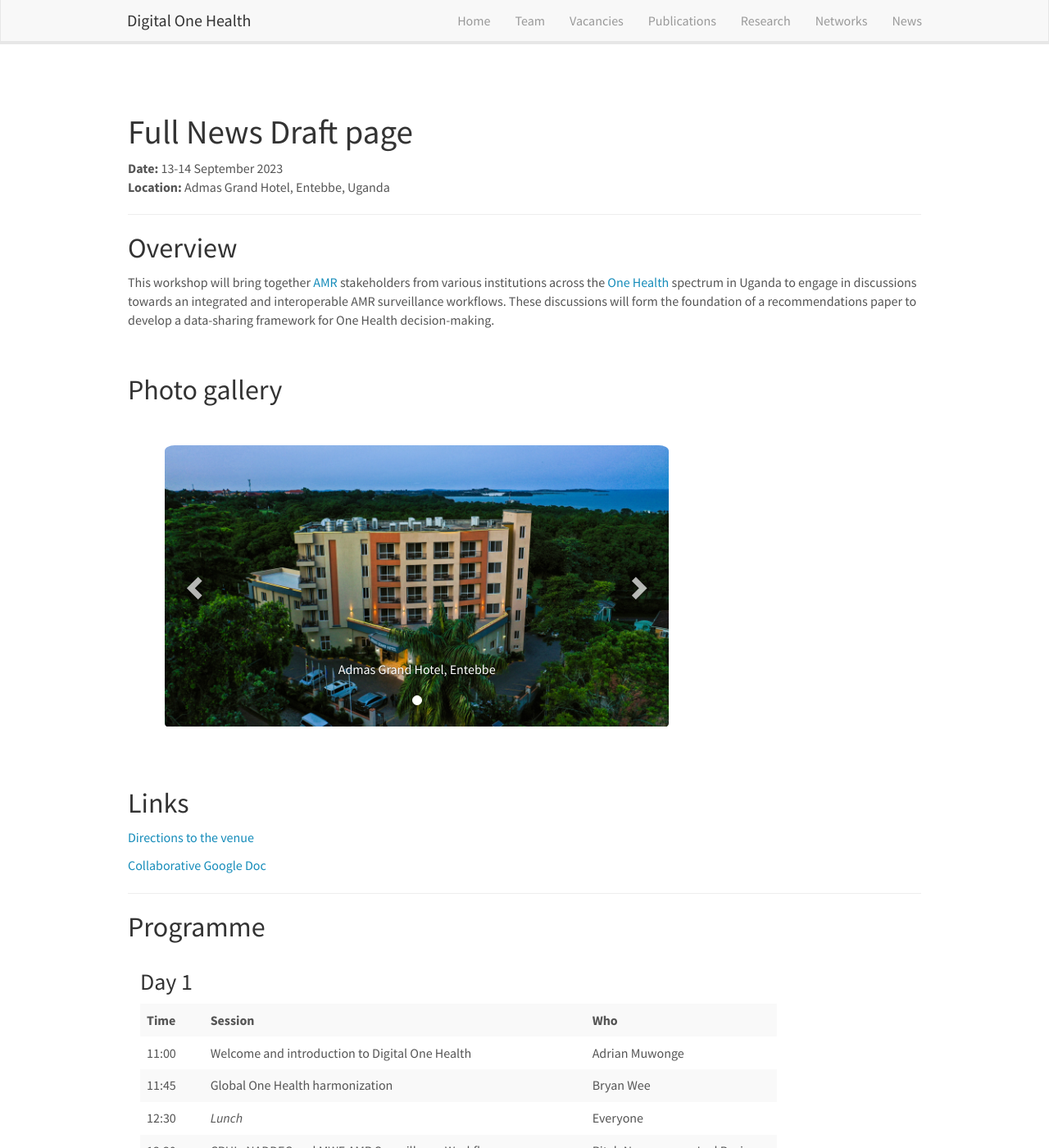
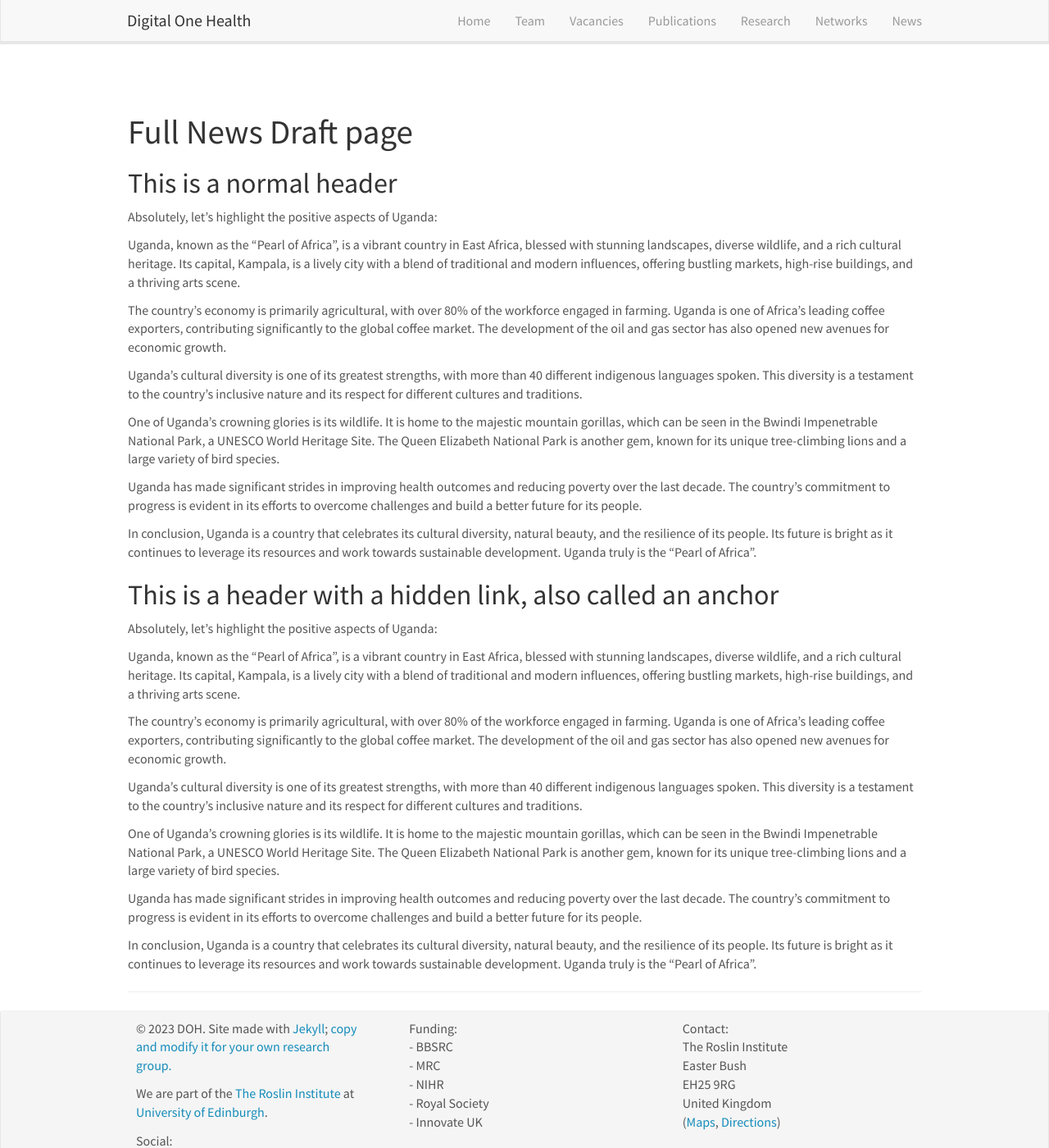
Before and after one commit to Digital-One-Health/digital-one-health.github.io, a Jekyll site: the page built from _pages/fullnews.md, in a window 1280 px wide and 1400 px high. Shown: the whole window at 82% size. Built offline with Jekyll 4.4.1, drawn with Linux system fonts in a browser that asks for light colours; nearby versions of some CDN libraries; comment, search, counter and statistics services are not loaded; some of the changed text lies outside the part shown.

Commit message:
added full news test

```diff
--- a/_data/news.yml
+++ b/_data/news.yml
@@ -2,7 +2,7 @@
 - date: 15 Jan 2023
   headline: "**Testing Internal Link to Long Format News**
 
-  This is a short text that will take you to a lonnger article [here](pages/fullnews.md#link1)"
+  This is a short text that will take you to a lonnger article [here](/fullnews.html#link1)."
 
 
 
--- a/_pages/fullnews.md
+++ b/_pages/fullnews.md
@@ -1,5 +1,5 @@
 ---
-title: "DOH Workshop"
+title: "News"
 layout: textlay
 excerpt: "Digital One Health - University of Edinburgh"
 sitemap: false
@@ -11,183 +11,38 @@ permalink: /fullnews.html
 <br>
 # Full News Draft page
 
-**Date:** 13-14 September 2023
-**Location:** Admas Grand Hotel, Entebbe, Uganda
+## This is a normal header
 
----
+Absolutely, let's highlight the positive aspects of Uganda:
 
-## Overview
+Uganda, known as the "Pearl of Africa", is a vibrant country in East Africa, blessed with stunning landscapes, diverse wildlife, and a rich cultural heritage. Its capital, Kampala, is a lively city with a blend of traditional and modern influences, offering bustling markets, high-rise buildings, and a thriving arts scene.
 
-This workshop will bring together [AMR](https://www.who.int/news-room/fact-sheets/detail/antimicrobial-resistance) stakeholders from various institutions across the [One Health](https://www.who.int/health-topics/one-health) spectrum in Uganda to engage in discussions towards an integrated and interoperable AMR surveillance workflows. These discussions will form the foundation of a recommendations paper to develop a data-sharing framework for One Health decision-making.
+The country's economy is primarily agricultural, with over 80% of the workforce engaged in farming. Uganda is one of Africa's leading coffee exporters, contributing significantly to the global coffee market. The development of the oil and gas sector has also opened new avenues for economic growth.
 
-<br>
+Uganda's cultural diversity is one of its greatest strengths, with more than 40 different indigenous languages spoken. This diversity is a testament to the country's inclusive nature and its respect for different cultures and traditions.
 
-## Photo gallery
+One of Uganda's crowning glories is its wildlife. It is home to the majestic mountain gorillas, which can be seen in the Bwindi Impenetrable National Park, a UNESCO World Heritage Site. The Queen Elizabeth National Park is another gem, known for its unique tree-climbing lions and a large variety of bird species.
 
-<div id="carousel" class="carousel slide col-md-8 fixed-carousel" data-ride="carousel" data-interval="4000" data-pause="hover">
+Uganda has made significant strides in improving health outcomes and reducing poverty over the last decade. The country's commitment to progress is evident in its efforts to overcome challenges and build a better future for its people.
 
-<!-- Menu -->
-<ol class="carousel-indicators">
-    <li data-target="#carousel" data-slide-to="0" class="active"></li>
-</ol>
+In conclusion, Uganda is a country that celebrates its cultural diversity, natural beauty, and the resilience of its people. Its future is bright as it continues to leverage its resources and work towards sustainable development. Uganda truly is the "Pearl of Africa".
 
-<!-- Items -->
-<div class="carousel-inner" markdown="0">
-    <div class="item active">
-        <img src="{{ site.url }}{{ site.baseurl }}/images/slider7001400/AdmasHotelEntebbe.jpeg" alt="Slide 1" />
-        <!-- Caption -->
-        <div class="carousel-caption">
-            <h3></h3>
-            <p>Admas Grand Hotel, Entebbe</p>
-        </div>
-    </div>
-</div>
+## <a name="link1"></a>This is a header with a hidden link, also called an anchor
 
-  <a class="left carousel-control" href="#carousel" role="button" data-slide="prev">
-    <span class="glyphicon glyphicon-chevron-left" aria-hidden="true"></span>
-    <span class="sr-only">Previous</span>
-  </a>
-  <a class="right carousel-control" href="#carousel" role="button" data-slide="next">
-    <span class="glyphicon glyphicon-chevron-right" aria-hidden="true"></span>
-    <span class="sr-only">Next</span>
-  </a>
-</div>
-<div class="clearfix"></div> <!-- This will clear any floats, prevents appearing side by side  -->
-<br>
+Absolutely, let's highlight the positive aspects of Uganda:
 
-## Links
+Uganda, known as the "Pearl of Africa", is a vibrant country in East Africa, blessed with stunning landscapes, diverse wildlife, and a rich cultural heritage. Its capital, Kampala, is a lively city with a blend of traditional and modern influences, offering bustling markets, high-rise buildings, and a thriving arts scene.
 
-[Directions to the venue](https://goo.gl/maps/8FSnLcaNmjTi1jCJA)
+The country's economy is primarily agricultural, with over 80% of the workforce engaged in farming. Uganda is one of Africa's leading coffee exporters, contributing significantly to the global coffee market. The development of the oil and gas sector has also opened new avenues for economic growth.
 
-[Collaborative Google Doc](https://docs.google.com/document/d/1ViO6P-YCjokTZoEsuEQookFBedAwUvraO8WYfKdZamo/edit?usp=sharing)
+Uganda's cultural diversity is one of its greatest strengths, with more than 40 different indigenous languages spoken. This diversity is a testament to the country's inclusive nature and its respect for different cultures and traditions.
 
----
+One of Uganda's crowning glories is its wildlife. It is home to the majestic mountain gorillas, which can be seen in the Bwindi Impenetrable National Park, a UNESCO World Heritage Site. The Queen Elizabeth National Park is another gem, known for its unique tree-climbing lions and a large variety of bird species.
 
-## <a name="link1"></a>Programme
+Uganda has made significant strides in improving health outcomes and reducing poverty over the last decade. The country's commitment to progress is evident in its efforts to overcome challenges and build a better future for its people.
 
-<div class="col-md-10">
-<h3>Day 1</h3>
-<table class="table table-striped">
-    <tr> <td><b>Time</b></td>  <td><b>Session</b></td> <td><b>Who</b></td></tr>
-    <tr> <td>11:00</td>  <td>Welcome and introduction to Digital One Health</td> <td>Adrian Muwonge</td></tr>
-    <tr> <td>11:45</td>  <td>Global One Health harmonization</td> <td>Bryan Wee</td></tr>
-    <tr> <td>12:30</td>  <td><i>Lunch</i></td> <td>Everyone</td></tr>
-    <tr> <td>13:30</td>  <td>CPHL, NADDEC and MWE AMR Surveillance Workflows<br>(5 minutes each, followed by discussions)</td> <td>Ritah Namusoosa, Joel Bazira, Esther Nabatta, Michael Omodo, Judith Namumbya</td></tr>
-    <tr> <td>14:00</td>  <td>Metadata Hackathon</td> <td>Everyone</td></tr>
-    <tr> <td>15:15</td>  <td><i>Afternoon break</i></td> <td>Everyone</td></tr>
-    <tr> <td>15:45</td>  <td>Digital One Health showcase (Bodastage)</td> <td>Emmanuel Ssebagala</td></tr>
-    <tr> <td>16:30</td>  <td>African Pathogen Data sharing and archive</td> <td>Gerald Mboowa</td></tr>
-    <tr> <td>17:00</td>  <td>Forum</td> <td>Everyone</td></tr>
-    <tr> <td>17:30</td>  <td>END</td> <td>Everyone</td></tr>
-</table>
+In conclusion, Uganda is a country that celebrates its cultural diversity, natural beauty, and the resilience of its people. Its future is bright as it continues to leverage its resources and work towards sustainable development. Uganda truly is the "Pearl of Africa".
 
-<h3>Day 2</h3>
-<table class="table table-striped">
-    <tr> <td><b>Time</b></td>  <td><b>Session</b></td> <td><b>Who</b></td></tr>
-    <tr> <td>09:00</td>  <td>Future planning</td> <td>Everyone</td></tr>
-    <tr> <td>10:30</td>  <td><i>Morning break</i></td> <td>Everyone</td></tr>
-    <tr> <td>11:00</td>  <td>Workshop recap with Representatives of CPHL, NADDEC and MWE</td> <td>Everyone</td></tr>
-    <tr> <td>12:15</td>  <td>Summary and Wrap-up</td> <td>Everyone</td></tr>
-    <tr> <td>13:00</td>  <td><i>Lunch</i></td> <td>Everyone</td></tr>
-    <tr> <td>14:00</td>  <td>END</td> <td>Everyone</td></tr>
-</table>
-</div>
-<br>
-<div class="clearfix"></div> <!-- This will clear any floats, prevents appearing side by side  -->
-
-<br>
-
-### Organisers
-
-* **Adrian Muwonge :** The Roslin Institute, University of Edinburgh, UK
-* **Gerald Mboowa:** ACE, Makerere University Biomedical Research Centre, Uganda
-* **Bryan Wee:** The Roslin Institute, University of Edinburgh, UK
-
-### Workshop attendees
-
-#### Animal health
-
-* **Stella Atim :** National Animal Disease Diagnostic and Epidemiology Center (NADDEC), Uganda.
-* **Michael Omodo :** National Animal Disease Diagnostic and Epidemiology Center (NADDEC), Uganda.
-* **Esther Nabattta :** National Animal Disease Diagnostic and Epidemiology Center (NADDEC), Uganda.
-* **Franklin Mayanja :** National Animal Disease Diagnostic and Epidemiology Center (NADDEC), Uganda.
-
-#### Environmental health
-
-* **Betty Mbolanyi  :** Ministry of Water and Environment (MWE), Uganda.
-* **George Olum :** Ministry of Water and Environment (MWE), Uganda.
-* **Judith Namumbya :** Ministry of Water and Environment (MWE), Uganda.
-* **Samuel Otai :** Ministry of Water and Environment (MWE), Uganda.
-* **Godfrey Katumba :** Ministry of Water and Environment (MWE), Uganda
-
-#### Human health
-
-* **Ibrahim Mugerwa :** Central Public Health Laboratories (CPHL), Uganda.
-* **Joel Bazira :** MUST (Mbarara University of Science and Technology)
-* **Ritah Namusoosa :** Central Public Health Laboratories (CPHL), Uganda.
-* **Alisen Ayitewala :** Central Public Health Laboratories (CPHL), Uganda.
-* **Ivan Sserwadda :** Central Public Health Laboratories (CPHL), Uganda.
-* **Aloysious	Ssemaganda :** Central Public Health Laboratories (CPHL), Uganda.
-
-#### One Health:
-
-* **David Kateete :** Makerere University / MakBRC , Uganda
-* **Emmanuel Ssebagala :** Bodastage Solutions, Uganda
-* **Erisa Mwaka :** Makerere University, Uganda
-* **David Kyaddondo :** Makerere University, Uganda
-* **Joshua Asiimwe :** Makerere Biomedical Research Centre (MakBRC), Uganda
-* **Catherine Abenaitwe :** Makerere Biomedical Research Centre (MakBRC), Uganda
-* **Tim Lee :** University of Edinburgh, UK
-
----
-
-## Registration
-
-Please register for the workshop using [this link](https://forms.office.com/e/bRCAEwFQ7t). For any inquiries, please contact [Adrian Muwonge](mailto:adrian.muwonge@roslin.ed.ac.uk).
-
----
-
-## Partners
-
-We'd like to thank the [Royal Society](https://royalsociety.org/) and the [Fleming Fund](https://www.flemingfund.org/) for making this event possible.
-
-
-<div class="container">
-
-<div class="row">
-  <div class="col-lg-2 col-md-3 col-4"><img src="{{ site.url }}{{ site.baseurl }}/images/logopic/RoyalSoc.png" class="img-fluid" alt="Royal Society" style="margin-top: 50px; max-width: 100px">
-  </div> <!-- Image 1 -->
-  <div class="col-lg-2 col-md-3 col-4 py-3"><img src="{{ site.url }}{{ site.baseurl }}/images/logopic/logo-edinburgh.png" class="img-fluid" alt="University of Edinburgh" style="max-width:7em">
-  </div> <!-- Image 2 -->
-  <div class="col-lg-2 col-md-3 col-4 py-3"><img src="{{ site.url }}{{ site.baseurl }}/images/logopic/logo-makerere.jpg" class="img-fluid" alt="Makrere University" style="max-width:8em">
-  </div> <!-- Image 3 -->
-</div>
-
-<div class="row">
-  <div class="col-lg-2 col-md-3 col-4"><img src="{{ site.url }}{{ site.baseurl }}/images/logopic/roslin_logo.jpg" class="img-fluid" alt="Roslin" style="height: 50px">
-  </div>
-  <div class="col-lg-2 col-md-3 col-4"><img src="{{ site.url }}{{ site.baseurl }}/images/logopic/maaif2.jpeg" class="img-fluid" alt="MAAIF" style="margin-left: -10px; height: 80px">
-  </div> <!-- Image 3 -->
-  <div class="col-lg-2 col-md-3 col-4 my-4 px-4"><img src="{{ site.url }}{{ site.baseurl }}/images/logopic/logo-bodastage.svg" class="img-fluid" alt="bodastage" style="margin-left: 20px; margin-top: -20px; height: 120px">
-  </div> <!-- Image 3 -->
-</div>
-
-<div class="row">
-  <div class="col-12"><img src="{{ site.url }}{{ site.baseurl }}/images/logopic/mwe.png" class="img-fluid" alt="MWE" style="max-width: 30%">
-  </div> <!-- Image 3 -->
-</div>
-
-<div class="row">
-  <div class="col-12"><img src="{{ site.url }}{{ site.baseurl }}/images/logopic/cphl.png" class="img-fluid" alt="CPHL" style="margin-left: 10px; height: 60px">
-  </div> <!-- Image 1 -->
-</div>
-
-<div class="row">
-  <div class="col-12"><img src="{{ site.url }}{{ site.baseurl }}/images/logopic/flemingfund.jpeg" class="img-fluid" alt="FlemingFund" style="margin-top: -20px; max-width: 30%">
-  </div> <!-- Image 3 -->
-</div>
-
-</div>
 
 
 ---
```
Also changed, not shown: 3 other files.
